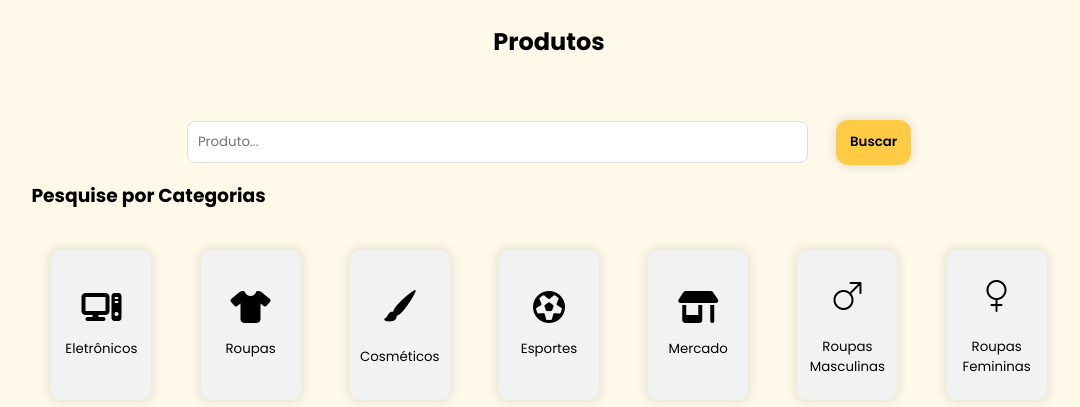
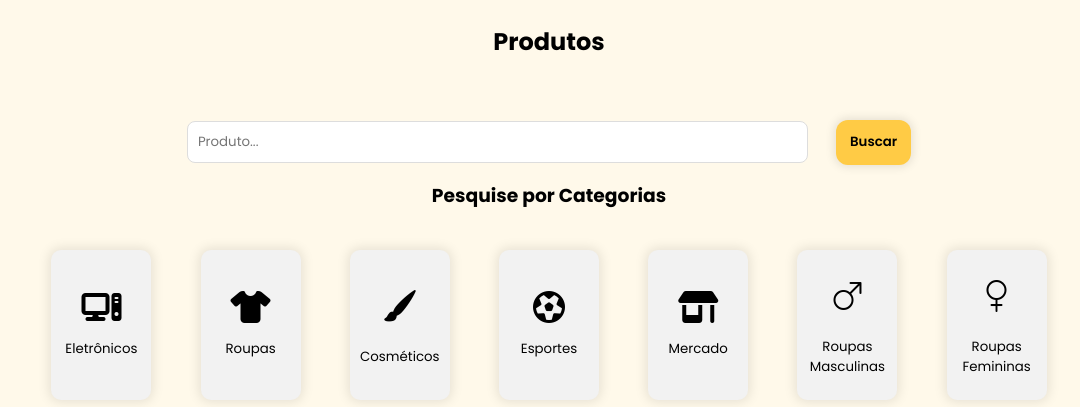
Before and after one commit to CauaHm/Finder.v2, a PHP site: page / in a window 1280 px wide. Shown: the part 864-1271 px from the top of the page, without its empty margins (91-1171 px from the left). Run offline with PHP 8.4, Linux system fonts and the light colour scheme.

Commit message:
Update products.css

```diff
--- a/src/styles/products.css
+++ b/src/styles/products.css
@@ -89,10 +89,6 @@ h1 {
 
 .product a:hover {
     text-decoration: underline;
-}
-
-.container h3 {
-    align-self: start;
 }
 
 #categories {
```
